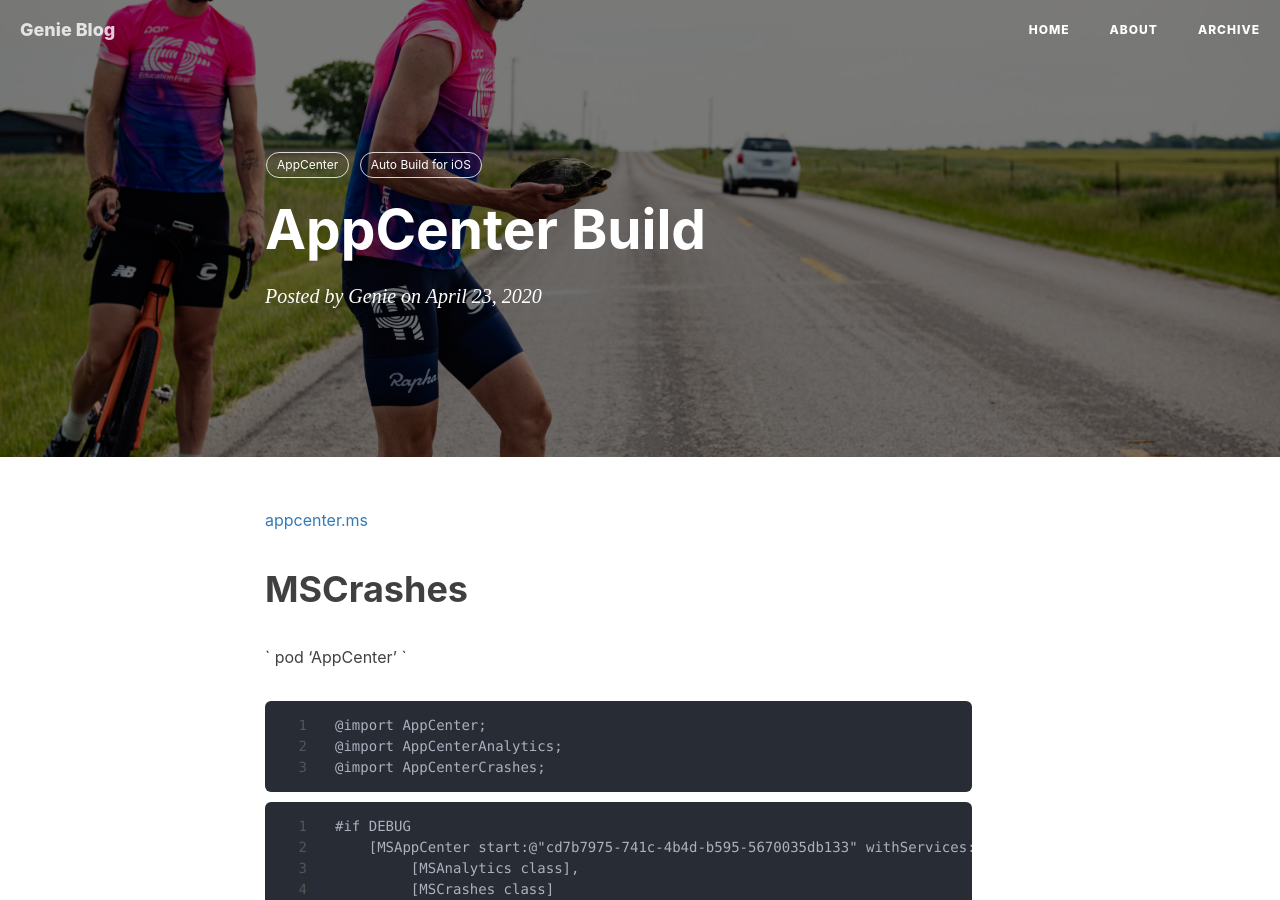
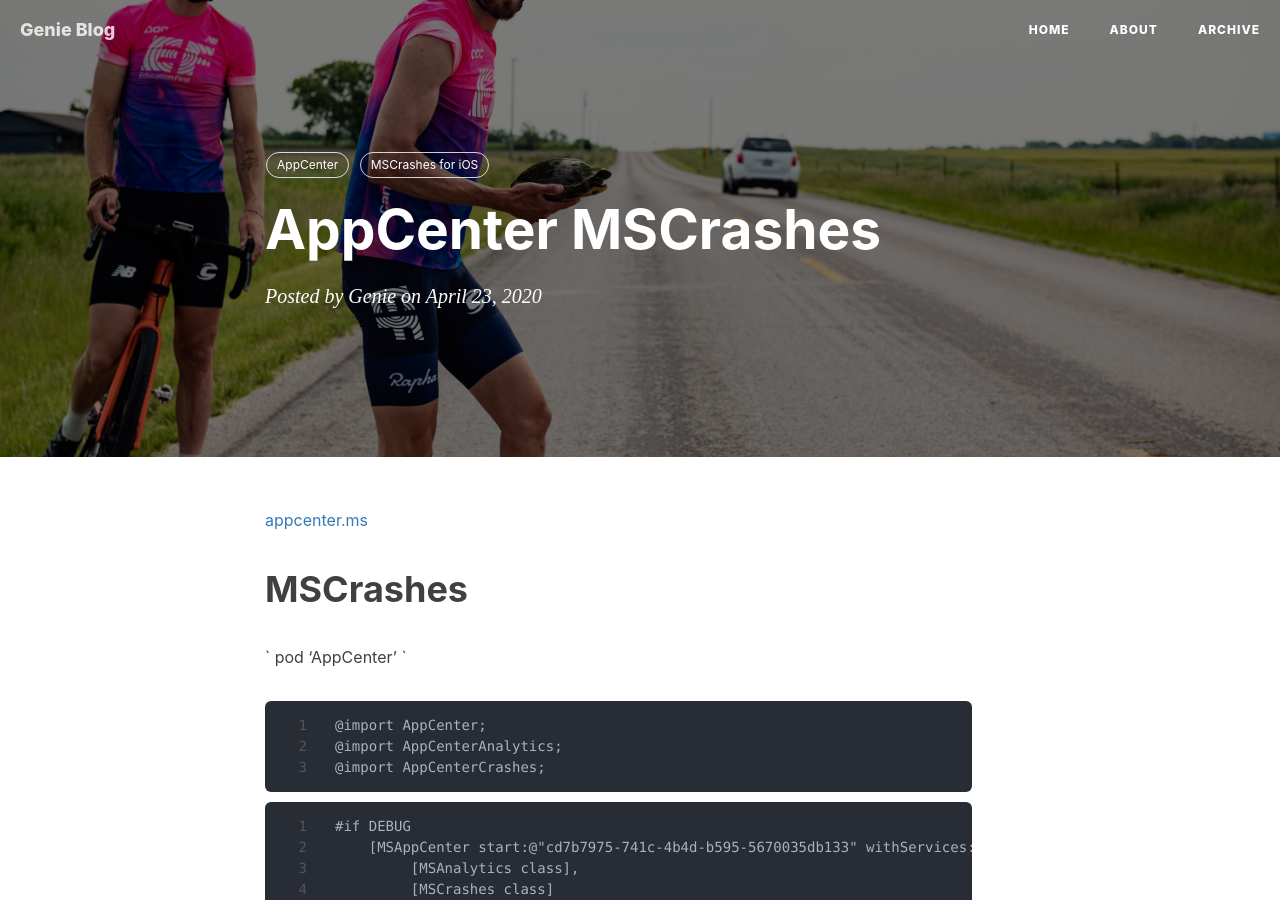
Before and after one commit to Gensun/Gensun.github.io, a Jekyll site: the page built from _posts/2020-04-23-AppCenter.md, in a window 1280 px wide and 900 px high. Built offline with Jekyll 4.4.1, drawn with Linux system fonts in a browser that asks for light colours; nearby versions of some CDN libraries; comment, search, counter and statistics services are not loaded; a style sheet for code colours, icons or effects is not loaded.

Commit message:
Appcenter Issues

```diff
--- a/_posts/2020-04-23-AppCenter.md
+++ b/_posts/2020-04-23-AppCenter.md
@@ -1,13 +1,13 @@
 ---
 layout: post
-title: "AppCenter Build"
+title: "AppCenter MSCrashes"
 subtitle: ""
 author: "Genie"
 header-img: "img/ef.jpg"
 header-mask: 0.5
 tags:
   - AppCenter
-  - Auto Build for iOS
+  - MSCrashes for iOS
 ---
 
 [appcenter.ms](https://appcenter.ms/)
```
